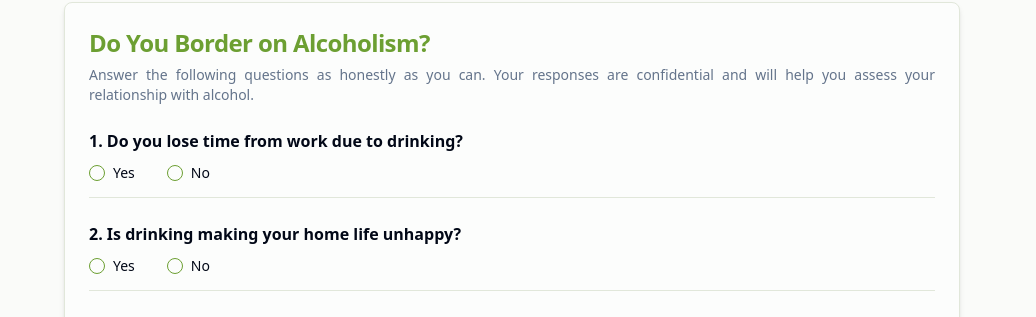
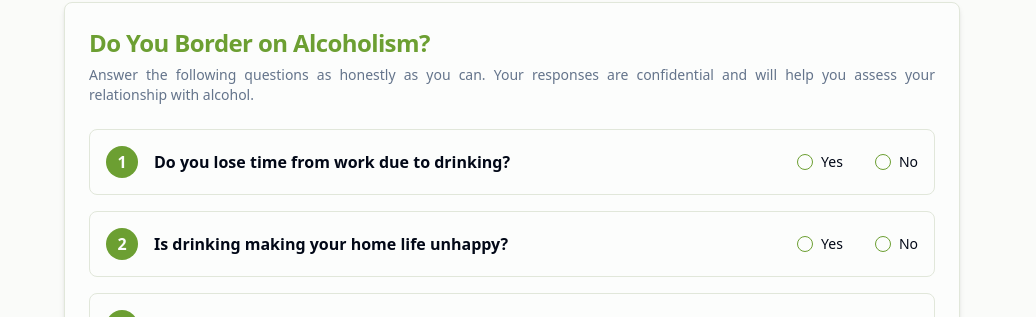
Before and after one commit to tanishpoddar/Concern-Website, a Next.js app: page /assessments in a window 1280 px wide. Shown: the part 635-952 px from the top of the page, without its empty margins (128-1164 px from the left). Built offline with nearby package versions, Linux system fonts and the light colour scheme.

Commit message:
changed-code-files

```diff
--- a/src/app/assessments/page.tsx
+++ b/src/app/assessments/page.tsx
@@ -6,18 +6,9 @@ import { useState } from "react";
 import { RadioGroup, RadioGroupItem } from "@/components/ui/radio-group";
 import { Label } from "@/components/ui/label";
 import { Button } from "@/components/ui/button";
-import { ArrowPathIcon, CheckCircleIcon } from '@heroicons/react/24/solid'; // Using Heroicons for a slightly different style
-import type { Metadata } from 'next';
 import { Lightbulb } from "lucide-react";
+import { motion } from 'framer-motion';
 
-
-// Metadata cannot be exported from a client component.
-// It should be moved to a parent layout or page if needed.
-// For now, we will keep it here but with the understanding it won't work in a 'use client' file as-is.
-// export const metadata: Metadata = {
-//   title: 'Self-Assessments for Alcoholism',
-//   description: 'Take confidential self-assessment tests for alcoholism, including the SADD questionnaire and a self-diagnosis test based on criteria from John Hopkins University Hospital.',
-// };
 
 const selfDiagnosisQuestions = [
   "Do you lose time from work due to drinking?",
@@ -137,13 +128,15 @@ export default function AssessmentsPage() {
                 </CardDescription>
               </CardHeader>
               <CardContent>
-                <div className="space-y-6">
+                <div className="space-y-4">
                   {selfDiagnosisQuestions.map((question, index) => (
-                    <div key={index} className="border-b pb-4 last:border-b-0">
-                      <p className="font-semibold">{`${index + 1}. ${question}`}</p>
+                     <div key={index} className="rounded-lg border bg-card text-card-foreground p-4 transition-shadow hover:shadow-md">
+                        <div className="grid grid-cols-[auto_1fr_auto] items-center gap-4">
+                            <span className="flex h-8 w-8 items-center justify-center rounded-full bg-primary text-primary-foreground font-bold">{index + 1}</span>
+                            <p className="font-semibold text-sm md:text-base flex-grow">{question}</p>
                              <RadioGroup
                                 onValueChange={(value) => handleSelfDiagnosisChange(index, value as 'yes' | 'no')}
-                        className="mt-3 flex space-x-6"
+                                className="flex space-x-6"
                                 >
                                 <div className="flex items-center space-x-2">
                                     <RadioGroupItem value="yes" id={`sd-yes-${index}`} />
@@ -155,6 +148,7 @@ export default function AssessmentsPage() {
                                 </div>
                             </RadioGroup>
                         </div>
+                     </div>
                   ))}
                 </div>
                  <Button onClick={calculateSelfDiagnosis} className="mt-8 w-full" disabled={!allSelfDiagnosisAnswered}>
@@ -164,6 +158,11 @@ export default function AssessmentsPage() {
             </Card>
 
             {selfDiagnosisResult && (
+                 <motion.div
+                    initial={{ opacity: 0, y: 10 }}
+                    animate={{ opacity: 1, y: 0 }}
+                    transition={{ duration: 0.5 }}
+                >
                     <Card className="mt-6 bg-accent/20 shadow-md border-accent">
                         <CardHeader>
                             <CardTitle className="text-xl text-primary md:text-2xl flex items-center gap-2">
@@ -179,6 +178,7 @@ export default function AssessmentsPage() {
                             </p>
                         </CardContent>
                     </Card>
+                 </motion.div>
             )}
           </TabsContent>
 
@@ -191,13 +191,15 @@ export default function AssessmentsPage() {
                 </CardDescription>
               </CardHeader>
               <CardContent>
-                <ul className="space-y-6">
+                <div className="space-y-4">
                   {saddQuestions.map((question, index) => (
-                    <li key={index} className="border-b pb-4 last:border-b-0">
-                      <p className="font-semibold">{`${index + 1}. ${question}`}</p>
+                    <div key={index} className="rounded-lg border bg-card text-card-foreground p-4 transition-shadow hover:shadow-md">
+                        <div className="grid grid-cols-1 md:grid-cols-[auto_1fr_auto] items-center gap-4">
+                            <span className="flex h-8 w-8 items-center justify-center rounded-full bg-primary text-primary-foreground font-bold md:mb-0 mb-2">{index + 1}</span>
+                             <p className="font-semibold text-sm md:text-base flex-grow">{question}</p>
                             <RadioGroup
                                 onValueChange={(value) => handleSaddChange(index, value)}
-                        className="mt-3 grid grid-cols-2 gap-2 sm:flex sm:space-x-6"
+                                className="grid grid-cols-2 gap-2 sm:flex sm:space-x-4 justify-start md:justify-end"
                             >
                                 {saddOptions.map((option) => (
                                 <div key={option.value} className="flex items-center space-x-2">
@@ -206,9 +208,10 @@ export default function AssessmentsPage() {
                                 </div>
                                 ))}
                             </RadioGroup>
-                    </li>
+                        </div>
+                    </div>
                   ))}
-                </ul>
+                </div>
                 <Button onClick={calculateSadd} className="mt-8 w-full" disabled={!allSaddAnswered}>
                     Show My Result
                 </Button>
@@ -216,6 +219,11 @@ export default function AssessmentsPage() {
             </Card>
 
             {saddResult && (
+                <motion.div
+                    initial={{ opacity: 0, y: 10 }}
+                    animate={{ opacity: 1, y: 0 }}
+                    transition={{ duration: 0.5 }}
+                >
                     <Card className="mt-6 bg-accent/20 shadow-md border-accent">
                         <CardHeader>
                             <CardTitle className="text-xl text-primary md:text-2xl flex items-center gap-2">
@@ -231,6 +239,7 @@ export default function AssessmentsPage() {
                             </p>
                         </CardContent>
                     </Card>
+                </motion.div>
             )}
           </TabsContent>
         </Tabs>
```
Lines whose indentation alone changed are shown as unchanged.
